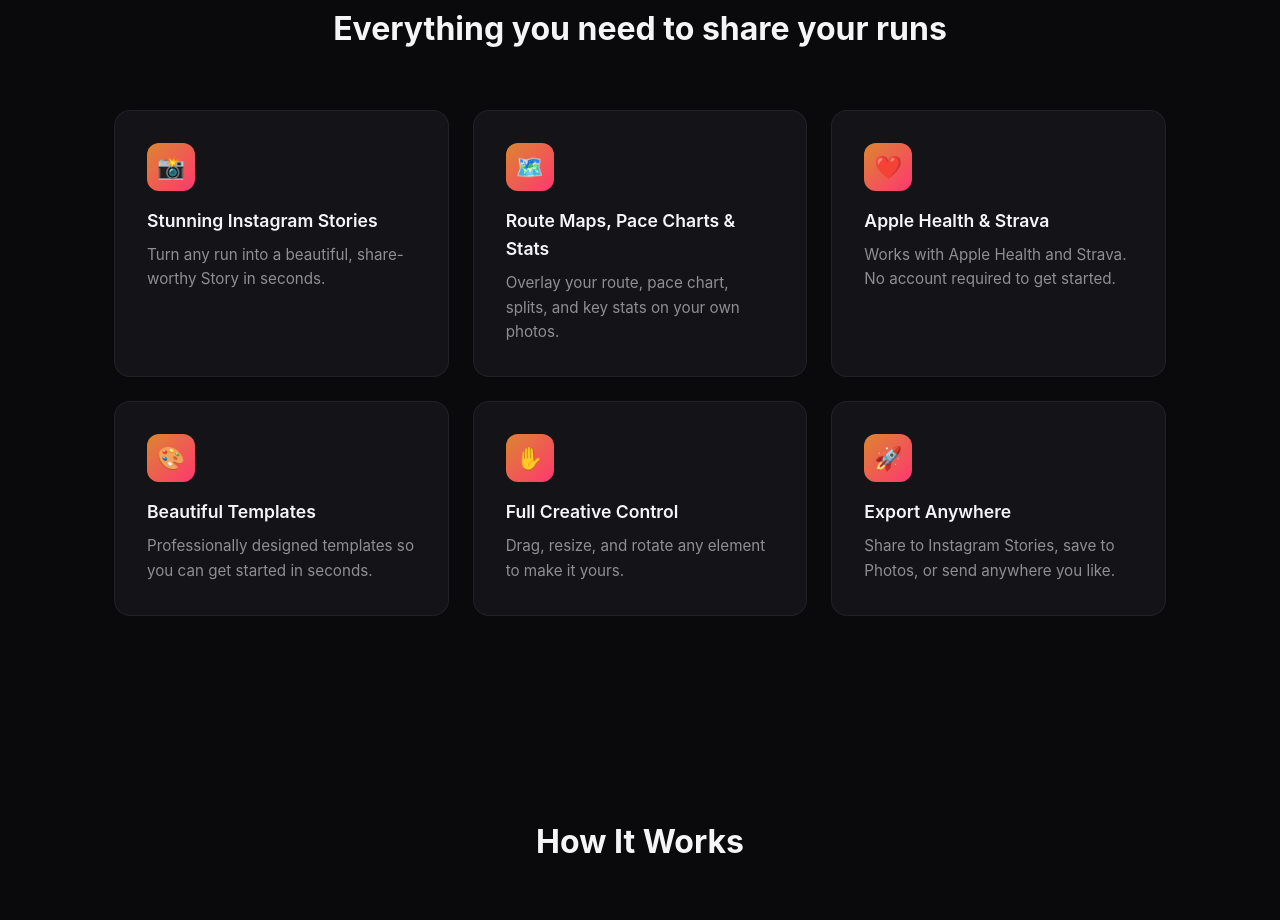
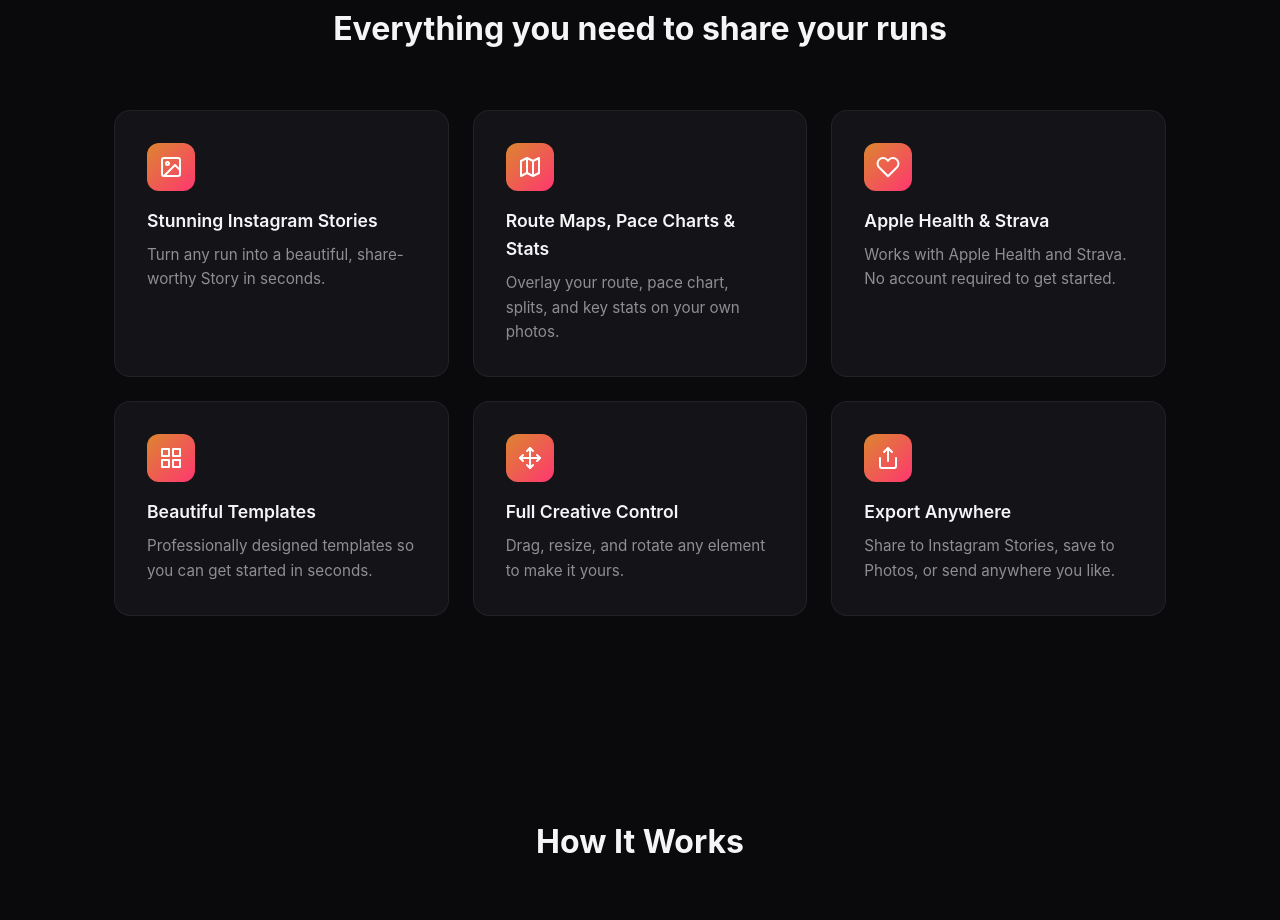
Before and after one commit to rodrigoaraujo01/RunStoriesSite, a plain HTML site: page index.html in a window 1280 px wide. Shown: the part 1359-2279 px from the top of the page. Drawn offline with Linux system fonts and the light colour scheme.

Commit message:
Replace emoji feature icons with inline SVG icons
Co-Authored-By: Claude Opus 4.6 <noreply@anthropic.com>

```diff
--- a/index.html
+++ b/index.html
@@ -253,32 +253,32 @@
   </div>
   <div class="features-grid">
     <div class="feature-card fade-in">
-      <div class="feature-icon">📸</div>
+      <div class="feature-icon"><svg width="24" height="24" viewBox="0 0 24 24" fill="none" stroke="#fff" stroke-width="2" stroke-linecap="round" stroke-linejoin="round"><rect x="3" y="3" width="18" height="18" rx="2"/><circle cx="8.5" cy="8.5" r="1.5"/><path d="m21 15-5-5L5 21"/></svg></div>
       <h3>Stunning Instagram Stories</h3>
       <p>Turn any run into a beautiful, share-worthy Story in seconds.</p>
     </div>
     <div class="feature-card fade-in">
-      <div class="feature-icon">🗺️</div>
+      <div class="feature-icon"><svg width="24" height="24" viewBox="0 0 24 24" fill="none" stroke="#fff" stroke-width="2" stroke-linecap="round" stroke-linejoin="round"><polygon points="3 6 9 3 15 6 21 3 21 18 15 21 9 18 3 21"/><line x1="9" y1="3" x2="9" y2="18"/><line x1="15" y1="6" x2="15" y2="21"/></svg></div>
       <h3>Route Maps, Pace Charts & Stats</h3>
       <p>Overlay your route, pace chart, splits, and key stats on your own photos.</p>
     </div>
     <div class="feature-card fade-in">
-      <div class="feature-icon">❤️</div>
+      <div class="feature-icon"><svg width="24" height="24" viewBox="0 0 24 24" fill="none" stroke="#fff" stroke-width="2" stroke-linecap="round" stroke-linejoin="round"><path d="M20.84 4.61a5.5 5.5 0 0 0-7.78 0L12 5.67l-1.06-1.06a5.5 5.5 0 0 0-7.78 7.78l1.06 1.06L12 21.23l7.78-7.78 1.06-1.06a5.5 5.5 0 0 0 0-7.78z"/></svg></div>
       <h3>Apple Health & Strava</h3>
       <p>Works with Apple Health and Strava. No account required to get started.</p>
     </div>
     <div class="feature-card fade-in">
-      <div class="feature-icon">🎨</div>
+      <div class="feature-icon"><svg width="24" height="24" viewBox="0 0 24 24" fill="none" stroke="#fff" stroke-width="2" stroke-linecap="round" stroke-linejoin="round"><rect x="3" y="3" width="7" height="7"/><rect x="14" y="3" width="7" height="7"/><rect x="3" y="14" width="7" height="7"/><rect x="14" y="14" width="7" height="7"/></svg></div>
       <h3>Beautiful Templates</h3>
       <p>Professionally designed templates so you can get started in seconds.</p>
     </div>
     <div class="feature-card fade-in">
-      <div class="feature-icon">✋</div>
+      <div class="feature-icon"><svg width="24" height="24" viewBox="0 0 24 24" fill="none" stroke="#fff" stroke-width="2" stroke-linecap="round" stroke-linejoin="round"><polyline points="5 9 2 12 5 15"/><polyline points="9 5 12 2 15 5"/><polyline points="15 19 12 22 9 19"/><polyline points="19 9 22 12 19 15"/><line x1="2" y1="12" x2="22" y2="12"/><line x1="12" y1="2" x2="12" y2="22"/></svg></div>
       <h3>Full Creative Control</h3>
       <p>Drag, resize, and rotate any element to make it yours.</p>
     </div>
     <div class="feature-card fade-in">
-      <div class="feature-icon">🚀</div>
+      <div class="feature-icon"><svg width="24" height="24" viewBox="0 0 24 24" fill="none" stroke="#fff" stroke-width="2" stroke-linecap="round" stroke-linejoin="round"><path d="M4 12v8a2 2 0 0 0 2 2h12a2 2 0 0 0 2-2v-8"/><polyline points="16 6 12 2 8 6"/><line x1="12" y1="2" x2="12" y2="15"/></svg></div>
       <h3>Export Anywhere</h3>
       <p>Share to Instagram Stories, save to Photos, or send anywhere you like.</p>
     </div>
```
